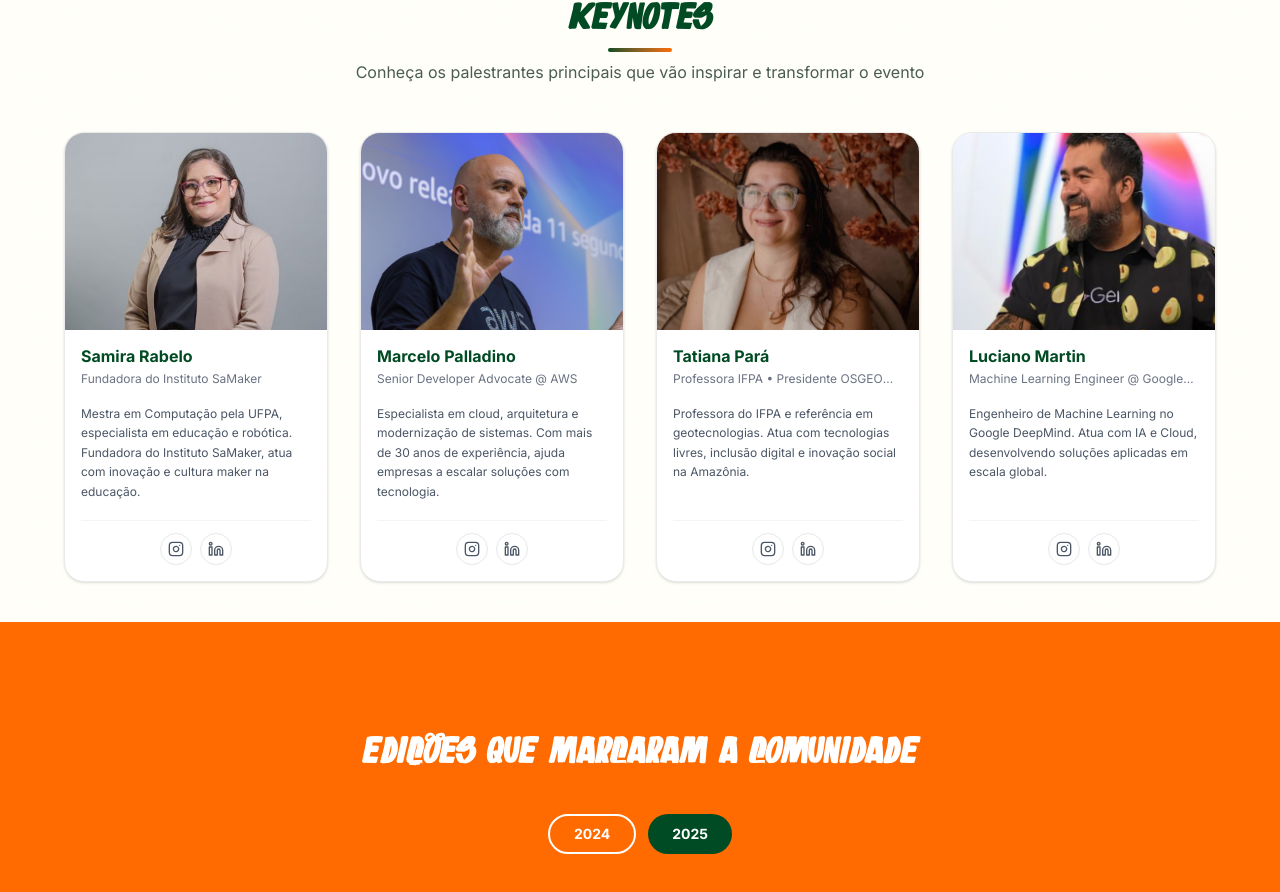
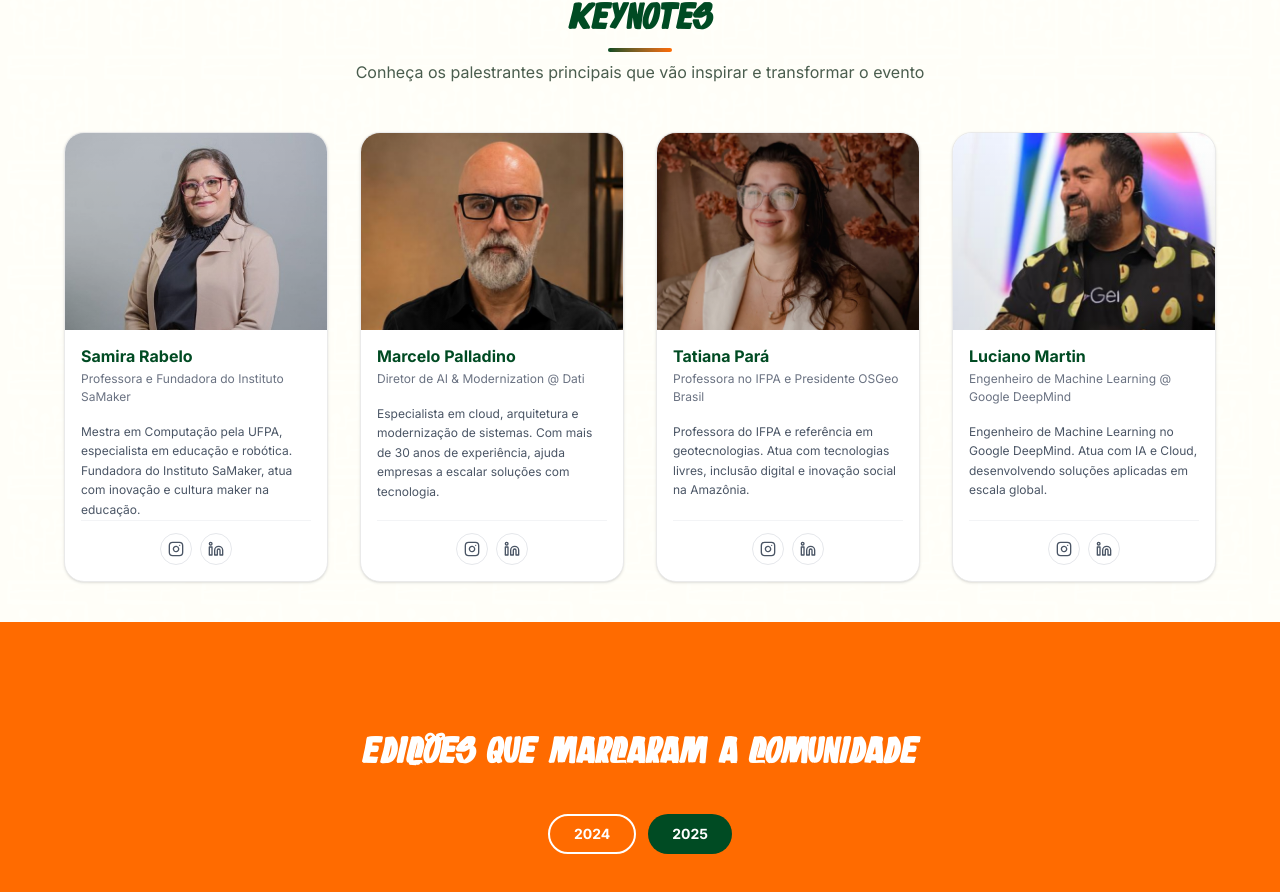
Before and after one commit to PythonNorteBrasil/site, a Next.js app: page / in a window 1280 px wide. Shown: the part 2767-3659 px from the top of the page. Built offline with nearby package versions, Linux system fonts and the light colour scheme.

Commit message:
fix: fix name

```diff
--- a/components/keynote-card.tsx
+++ b/components/keynote-card.tsx
@@ -73,9 +73,7 @@ export function KeynoteCard({
           {name}
         </h3>
 
-        <p className="mt-1 text-[10px] sm:text-[12px] text-gray-500 line-clamp-1">
-          {role}
-        </p>
+        <p className="mt-1 text-[10px] sm:text-[12px] text-gray-500 ">{role}</p>
 
         <p
           className="
--- a/data/keynotes.json
+++ b/data/keynotes.json
@@ -2,7 +2,7 @@
   {
     "id": 1,
     "name": "Samira Rabelo",
-    "role": "Fundadora do Instituto SaMaker",
+    "role": "Professora e Fundadora do Instituto SaMaker",
     "tag": "Keynote — Dia 1 - 08:45",
     "title": "Inovação através da tecnologia, educação e cultura maker",
     "description": "Mestra em Computação pela UFPA, especialista em educação e robótica. Fundadora do Instituto SaMaker, atua com inovação e cultura maker na educação.",
@@ -15,11 +15,11 @@
   {
     "id": 2,
     "name": "Marcelo Palladino",
-    "role": "Senior Developer Advocate @ AWS",
+    "role": "Diretor de AI & Modernization @ Dati",
     "tag": "Keynote — Dia 1 - 15:30",
     "title": "Expandindo os limites do código",
     "description": "Especialista em cloud, arquitetura e modernização de sistemas. Com mais de 30 anos de experiência, ajuda empresas a escalar soluções com tecnologia.",
-    "image": "/image2.png",
+    "image": "/marcelo.png",
     "socials": {
       "instagram": "https://www.instagram.com/palla.tech/",
       "linkedin": "https://www.linkedin.com/in/mfpalladino/"
@@ -28,7 +28,7 @@
   {
     "id": 3,
     "name": "Tatiana Pará",
-    "role": "Professora IFPA • Presidente OSGEO Brasil",
+    "role": "Professora no IFPA e Presidente OSGeo Brasil",
     "tag": "Keynote — Dia 2 - 08:30",
     "title": "Tecnologias livres e inovação social na Amazônia",
     "description": "Professora do IFPA e referência em geotecnologias. Atua com tecnologias livres, inclusão digital e inovação social na Amazônia.",
@@ -41,7 +41,7 @@
   {
     "id": 4,
     "name": "Luciano Martin",
-    "role": "Machine Learning Engineer @ Google DeepMind",
+    "role": "Engenheiro de Machine Learning @ Google DeepMind",
     "tag": "Keynote — Dia 3 - 09:00",
     "title": "O futuro da IA e dos dados",
     "description": "Engenheiro de Machine Learning no Google DeepMind. Atua com IA e Cloud, desenvolvendo soluções aplicadas em escala global.",
```
